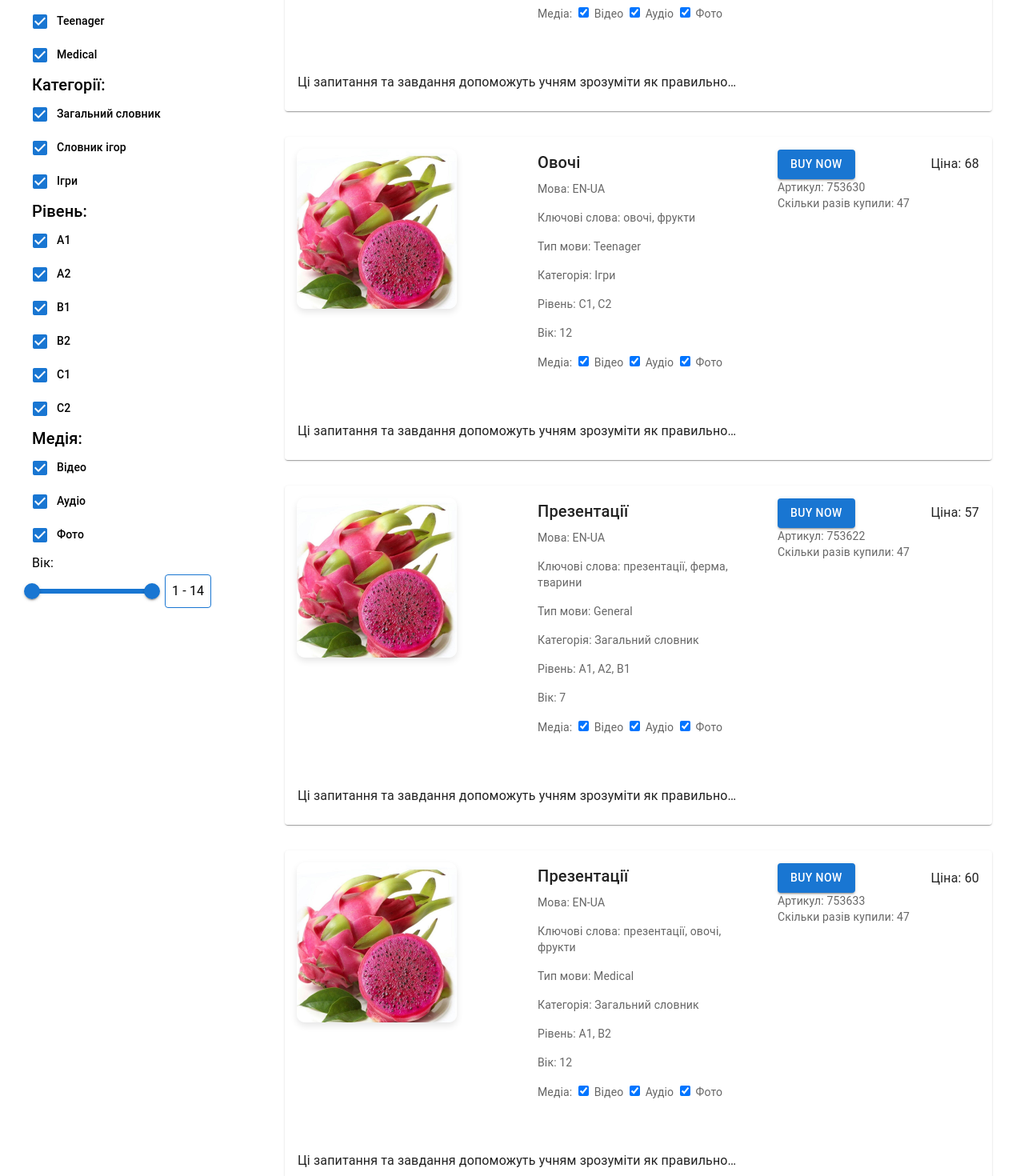
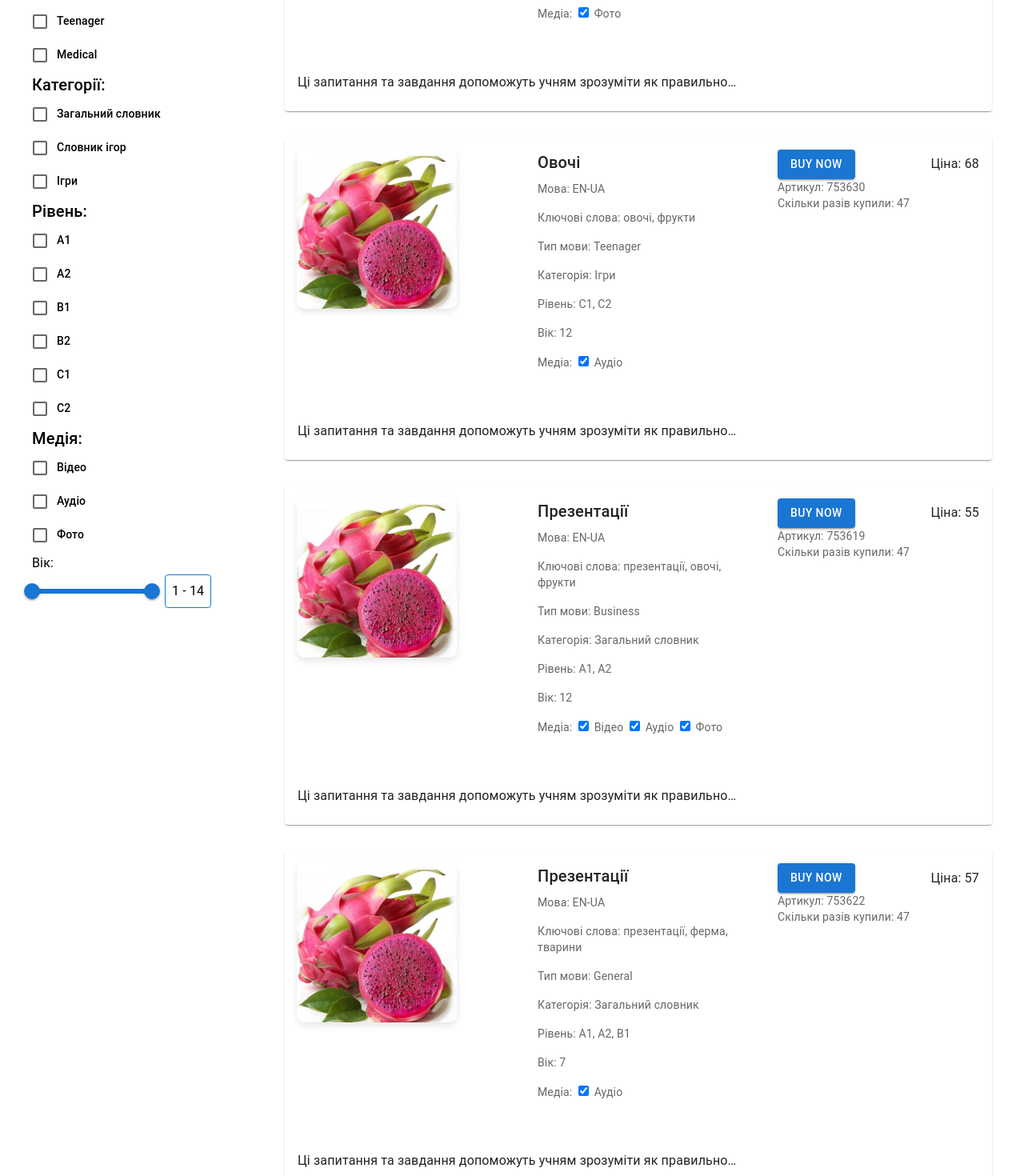
Before and after one commit to MaryRitzy/Rating-Rank, a React (Create React App) app: page / in a window 1280 px wide. Shown: the part 500-1970 px from the top of the page at 80% size. Built offline with nearby package versions, Linux system fonts and the light colour scheme.

Commit message:
fixed all checkbox

```diff
--- a/src/Filter/GoodsArray.ts
+++ b/src/Filter/GoodsArray.ts
@@ -6,9 +6,9 @@ export type Goods = {
     Keywords: string[]
     Language_type:string
     category: string
-    level: string
+    level: string[]
     age: number
-    media: string
+    media: string[]
     price: number
     image: string
     description: string
@@ -24,9 +24,9 @@ const GoodsArray: Goods[] = [
         Keywords: ['презентації', 'овочі', 'фрукти'],
         Language_type: 'Business',
         category: 'Загальний словник',
-        level: 'A1, A2',
+        level: ['A1', 'A2'],
         age: 12,
-        media: 'Відео, Аудіо, Фото',
+        media: ['Відео', 'Аудіо', 'Фото'],
         price: 55,
         image:'./image/red_pitahaya.jpeg',
         description: 'Ці запитання та завдання допоможуть учням зрозуміти як правильно…',
@@ -39,9 +39,9 @@ const GoodsArray: Goods[] = [
         Keywords: ['фрукти', 'тварини'],
         Language_type: 'For Kids',
         category: 'Словник ігор',
-        level: 'A1, A2',
+        level: ['A1','A2'],
         age: 5,
-        media: 'Відео',
+        media: ['Відео'],
         price: 56,
         image:'./image/red_pitahaya.jpeg',
         description: 'Ці запитання та завдання допоможуть учням зрозуміти як правильно…',
@@ -54,9 +54,9 @@ const GoodsArray: Goods[] = [
         Keywords: ['овочі', 'ліс','сад'],
         Language_type: 'Special Purpose',
         category: 'Ігри',
-        level: 'A1, A2',
+        level: ['A1', 'A2'],
         age: 6,
-        media: 'Фото',
+        media: ['Фото'],
         price: 56,
         image:'./image/red_pitahaya.jpeg',
         description: 'Ці запитання та завдання допоможуть учням зрозуміти як правильно…',
@@ -69,9 +69,9 @@ const GoodsArray: Goods[] = [
         Keywords:  ['презентації', 'ферма', 'тварини'],
         Language_type: 'General',
         category: 'Загальний словник',
-        level: 'A1, A2, B1',
+        level: ['A1', 'A2', 'B1'],
         age: 7,
-        media: 'Аудіо',
+        media: ['Аудіо'],
         price: 57,
         image:'./image/red_pitahaya.jpeg',
         description: 'Ці запитання та завдання допоможуть учням зрозуміти як правильно…',
@@ -84,9 +84,9 @@ const GoodsArray: Goods[] = [
         Keywords: ['фрукти', 'ферма', 'тварини'],
         Language_type: 'Legal',
         category: 'Словник ігор',
-        level: 'A1, A2, B1',
+        level: ['A1', 'A2', 'B1'],
         age: 12,
-        media: 'Аудіо',
+        media: ['Аудіо'],
         price: 58,
         image:'./image/red_pitahaya.jpeg',
         description: 'Ці запитання та завдання допоможуть учням зрозуміти як правильно…',
@@ -99,9 +99,9 @@ const GoodsArray: Goods[] = [
         Keywords: ['овочі', 'фрукти'],
         Language_type: 'Teenager',
         category: 'Ігри',
-        level: "C1, C2",
+        level: ["C1", "C2"],
         age: 12,
-        media: 'Аудіо',
+        media: ['Аудіо'],
         price: 68,
         image:'./image/red_pitahaya.jpeg',
         description: 'Ці запитання та завдання допоможуть учням зрозуміти як правильно…',
@@ -114,9 +114,9 @@ const GoodsArray: Goods[] = [
         Keywords: ['презентації', 'овочі', 'фрукти'],
         Language_type: 'Medical',
         category: 'Загальний словник',
-        level: 'A1, B2',
+        level: ['A1', 'B2'],
         age: 12,
-        media: 'Аудіо',
+        media: ['Аудіо'],
         price: 60,
         image:'./image/red_pitahaya.jpeg',
         description: 'Ці запитання та завдання допоможуть учням зрозуміти як правильно…',
--- a/src/Filter/ProductsCardItem.tsx
+++ b/src/Filter/ProductsCardItem.tsx
@@ -1,3 +1,4 @@
+import React from 'react'
 import { Card, CardContent, CardMedia, Typography, Button } from '@mui/material'
 
 type Goods = {
@@ -8,9 +9,9 @@ type Goods = {
     Keywords: string[]
     Language_type: string
     category: string
-    level: string
+    level: string[]
     age: number
-    media: string
+    media: string[]
     price: number
     image: string
     description: string
@@ -84,7 +85,7 @@ const ProductsCardItem = ({
                     Категорія: {category}
                 </Typography>
                 <Typography variant="body2" color="textSecondary" paragraph>
-                    Рівень: {level}
+                    Рівень: {level.join(', ')}
                 </Typography>
                 <Typography variant="body2" color="textSecondary" paragraph>
                     Вік: {age}
@@ -92,9 +93,12 @@ const ProductsCardItem = ({
                 <Typography variant="body2" color="textSecondary" paragraph>
                     Медіа:{' '}
                     <span>
-                        <input type="checkbox" defaultChecked /> Відео{' '}
-                        <input type="checkbox" defaultChecked /> Аудіо{' '}
-                        <input type="checkbox" defaultChecked /> Фото
+                        {media.map((mediaType) => (
+                            <React.Fragment key={mediaType}>
+                                <input type="checkbox" defaultChecked />{' '}
+                                {mediaType}{' '}
+                            </React.Fragment>
+                        ))}
                     </span>
                 </Typography>
             </CardContent>
--- a/src/Filter/ProductsCardsList.tsx
+++ b/src/Filter/ProductsCardsList.tsx
@@ -17,21 +17,25 @@ import ProductsCardItem from './ProductsCardItem'
 import SearchIcon from '@mui/icons-material/Search'
 
 const ProductsCardsList = () => {
+    const defaultLanguageTypes = [
+        'Business',
+        'For Kids',
+        'Special Purpose',
+        'General',
+        'Legal',
+        'Teenager',
+        'Medical',
+    ]
+    const defaultCategories = ['Загальний словник', 'Словник ігор', 'Ігри']
+    const defaultLevels = ['A1', 'A2', 'B1', 'B2', 'C1', 'C2']
+    const defaultMedia = ['Відео', 'Аудіо', 'Фото']
     const [filters, setFilters] = useState({
         keywordSearch: '',
         language: 'EN-UA',
-        languageTypes: [
-            'Business',
-            'For Kids',
-            'Special Purpose',
-            'General',
-            'Legal',
-            'Teenager',
-            'Medical',
-        ],
-        categories: ['Загальний словник', 'Словник ігор', 'Ігри'],
-        levels: ['A1', 'A2', 'B1', 'B2', 'C1', 'C2'],
-        media: ['Відео', 'Аудіо', 'Фото'],
+        languageTypes: defaultLanguageTypes,
+        categories: defaultCategories,
+        levels: defaultLevels,
+        media: defaultMedia,
         age: [1, 14],
     })
 
@@ -39,17 +43,30 @@ const ProductsCardsList = () => {
         const keywordSearch = filters.keywordSearch
             ? goods.Keywords.includes(filters.keywordSearch.toLowerCase())
             : true
+        const mediaChoice =
+            goods.media.some(
+                (mediaItem) =>
+                    !filters.media.some((checkedFilter) =>
+                        mediaItem.includes(checkedFilter)
+                    )
+            ) || filters.media.length === defaultMedia.length
+
+        const levelsChoice =
+            goods.level.some(
+                (levelItem) =>
+                    !filters.levels.some((checkedFilter) =>
+                        levelItem.includes(checkedFilter)
+                    )
+            ) || filters.levels.length === defaultLevels.length
 
         return (
             keywordSearch &&
-            (filters.categories.includes(goods.category) ||
-                filters.categories.length === 0) &&
-            (filters.languageTypes.includes(goods.Language_type) ||
-                filters.languageTypes.length === 0) &&
-            (filters.levels.some((level) => goods.level.includes(level)) ||
-                filters.levels.length === 0) &&
-            (filters.media.includes(goods.media) ||
-                filters.media.length === 0) &&
+            (!filters.categories.includes(goods.category) ||
+                filters.categories.length === defaultCategories.length) &&
+            (!filters.languageTypes.includes(goods.Language_type) ||
+                filters.languageTypes.length === defaultLanguageTypes.length) &&
+            levelsChoice &&
+            mediaChoice &&
             goods.age >= filters.age[0] &&
             goods.age <= filters.age[1]
         )
@@ -107,9 +124,6 @@ const ProductsCardsList = () => {
                                 key={type}
                                 control={
                                     <Checkbox
-                                        checked={filters.languageTypes.includes(
-                                            type
-                                        )}
                                         onChange={() =>
                                             handleFilterChange(
                                                 'languageTypes',
@@ -148,9 +162,6 @@ const ProductsCardsList = () => {
                                     key={type}
                                     control={
                                         <Checkbox
-                                            checked={filters.categories.includes(
-                                                type
-                                            )}
                                             onChange={() =>
                                                 handleFilterChange(
                                                     'categories',
@@ -189,7 +200,6 @@ const ProductsCardsList = () => {
                                 key={type}
                                 control={
                                     <Checkbox
-                                        checked={filters.levels.includes(type)}
                                         onChange={() =>
                                             handleFilterChange(
                                                 'levels',
@@ -222,7 +232,6 @@ const ProductsCardsList = () => {
                                 key={type}
                                 control={
                                     <Checkbox
-                                        checked={filters.media.includes(type)}
                                         onChange={() =>
                                             handleFilterChange(
                                                 'media',
```
